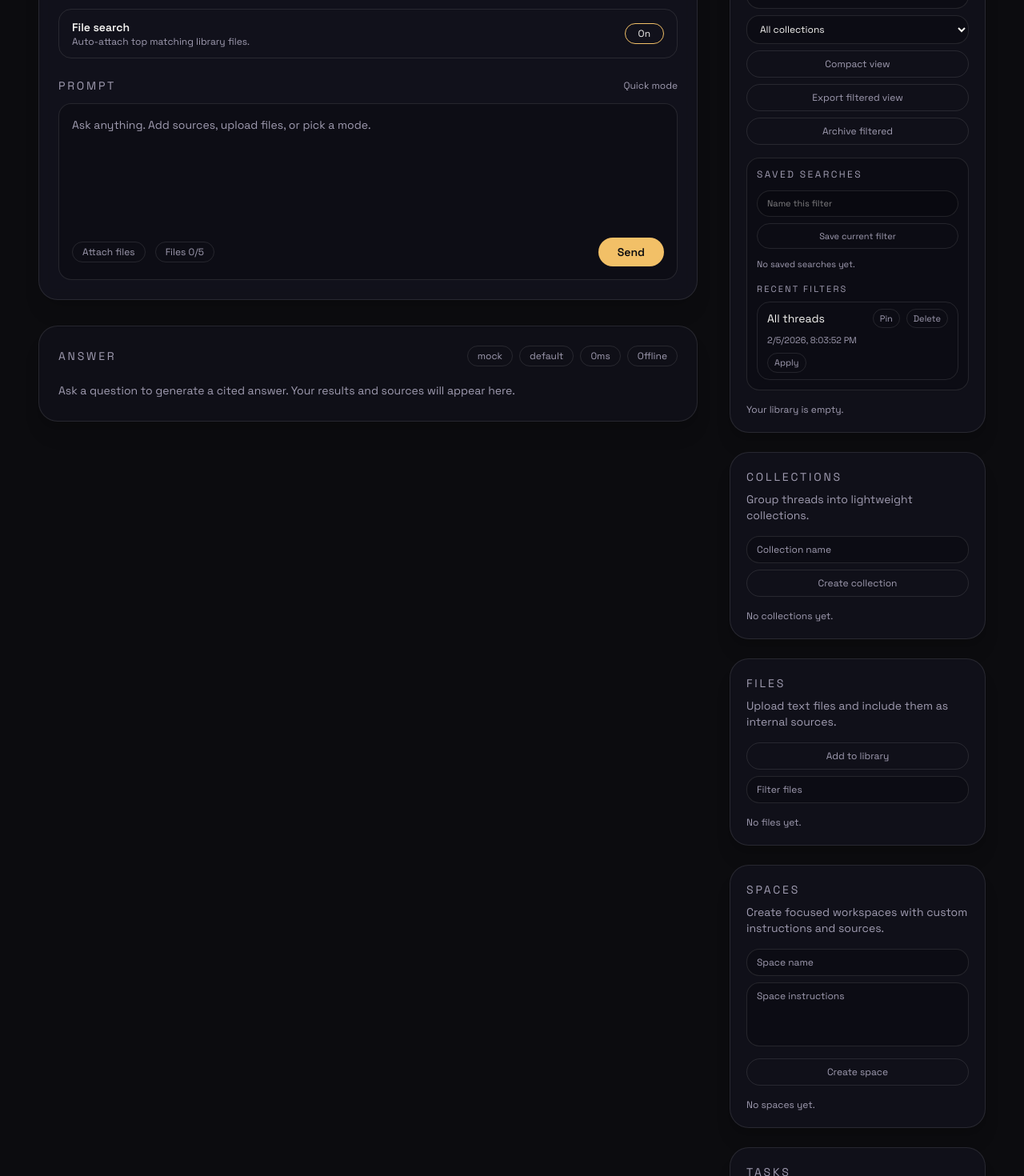
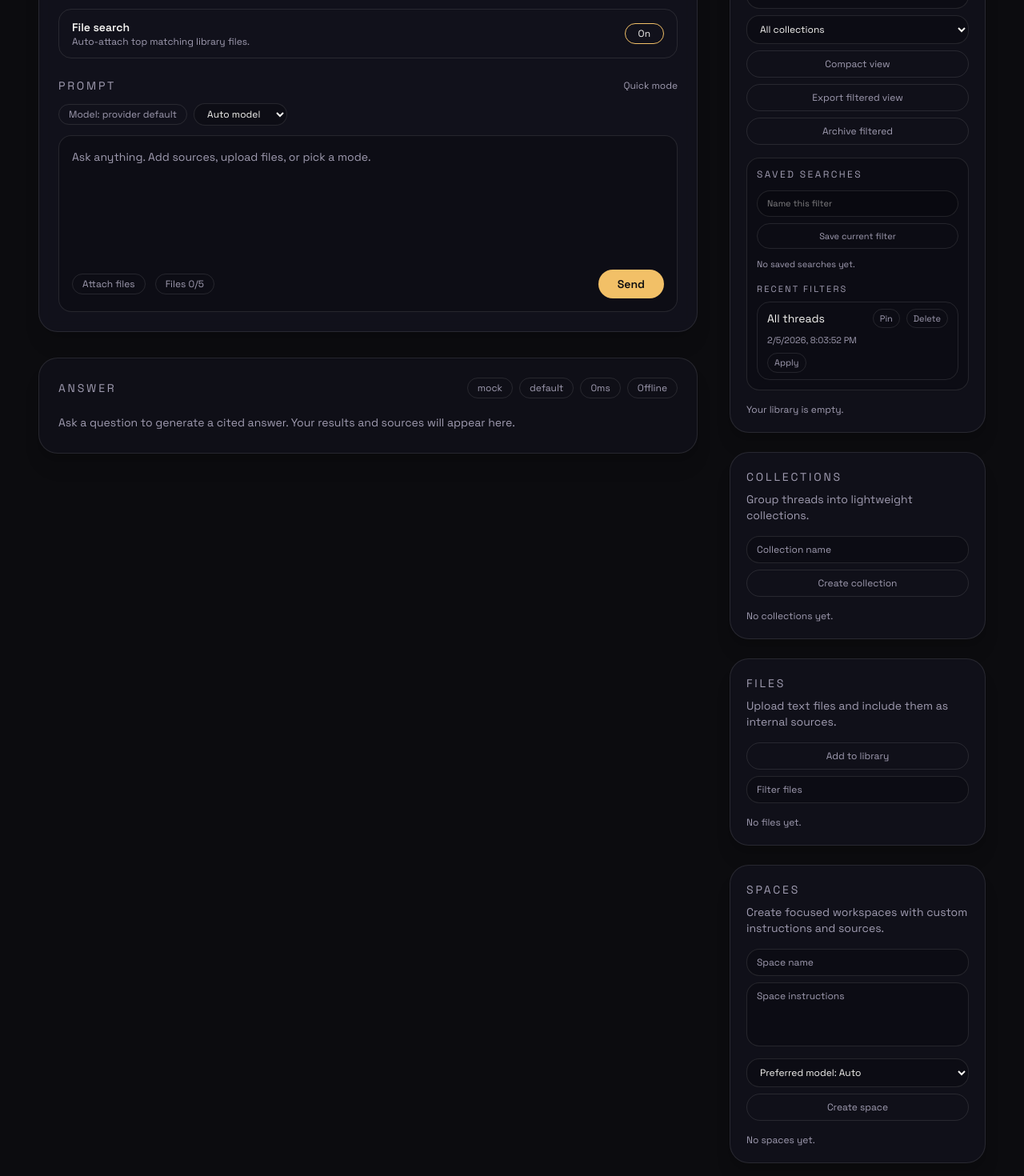
Before and after one commit to sarveshkapre/chat_with_llm, a Next.js app: page / in a window 1280 px wide. Shown: the part 420-1890 px from the top of the page at 80% size. Built offline with nearby package versions, Linux system fonts and the light colour scheme.

Commit message:
feat(spaces): add preferred model routing and override

```diff
--- a/src/components/chat-app.tsx
+++ b/src/components/chat-app.tsx
@@ -72,6 +72,7 @@ const SOURCES: { id: SourceMode; label: string; blurb: string }[] = [
 ];
 
 const REWRITE_MODELS = ["gpt-4.1", "gpt-4.1-mini", "gpt-4o-mini"] as const;
+const REQUEST_MODELS = ["auto", ...REWRITE_MODELS] as const;
 
 const TASK_CADENCES: { id: TaskCadence; label: string }[] = [
   { id: "once", label: "Once" },
@@ -106,6 +107,15 @@ const MAX_ATTACHMENTS = 5;
 const MAX_ATTACHMENT_SIZE = 1_000_000;
 const MAX_LIBRARY_FILES = 20;
 const MAX_LIBRARY_FILE_SIZE = 200_000;
+
+function normalizeRequestModel(
+  value?: string | null
+): (typeof REQUEST_MODELS)[number] {
+  if (!value) return "auto";
+  return REQUEST_MODELS.includes(value as (typeof REQUEST_MODELS)[number])
+    ? (value as (typeof REQUEST_MODELS)[number])
+    : "auto";
+}
 
 export default function ChatApp() {
   const [question, setQuestion] = useState("");
@@ -129,9 +139,15 @@ export default function ChatApp() {
   const [bulkMoveSpaceId, setBulkMoveSpaceId] = useState("");
   const [spaceName, setSpaceName] = useState("");
   const [spaceInstructions, setSpaceInstructions] = useState("");
+  const [spacePreferredModel, setSpacePreferredModel] = useState<
+    (typeof REQUEST_MODELS)[number]
+  >("auto");
   const [editingSpaceId, setEditingSpaceId] = useState<string | null>(null);
   const [editingSpaceName, setEditingSpaceName] = useState("");
   const [editingSpaceInstructions, setEditingSpaceInstructions] = useState("");
+  const [editingSpacePreferredModel, setEditingSpacePreferredModel] = useState<
+    (typeof REQUEST_MODELS)[number]
+  >("auto");
   const [archivedSpaces, setArchivedSpaces] = useState<string[]>([]);
   const [spaceTags, setSpaceTags] = useState<Record<string, string[]>>({});
   const [spaceTagDraft, setSpaceTagDraft] = useState("");
@@ -214,6 +230,9 @@ export default function ChatApp() {
   const [rewriteModel, setRewriteModel] = useState<(typeof REWRITE_MODELS)[number]>(
     "gpt-4.1-mini"
   );
+  const [requestModel, setRequestModel] = useState<(typeof REQUEST_MODELS)[number]>(
+    "auto"
+  );
   const [useThreadContext, setUseThreadContext] = useState(true);
   const fileInputRef = useRef<HTMLInputElement | null>(null);
   const libraryInputRef = useRef<HTMLInputElement | null>(null);
@@ -243,7 +262,14 @@ export default function ChatApp() {
     if (spaceStore) {
       try {
         const parsed = JSON.parse(spaceStore) as Space[];
-        setSpaces(parsed);
+        const normalized = parsed.map((space) => ({
+          ...space,
+          preferredModel:
+            normalizeRequestModel(space.preferredModel) === "auto"
+              ? null
+              : normalizeRequestModel(space.preferredModel),
+        }));
+        setSpaces(normalized);
       } catch {
         setSpaces([]);
       }
@@ -486,6 +512,17 @@ export default function ChatApp() {
     () => spaces.find((space) => space.id === activeSpaceId) ?? null,
     [spaces, activeSpaceId]
   );
+
+  const requestSpace = useMemo(() => {
+    if (followUpLocked && current?.spaceId) {
+      return spaces.find((space) => space.id === current.spaceId) ?? null;
+    }
+    return activeSpace;
+  }, [followUpLocked, current?.spaceId, spaces, activeSpace]);
+
+  const spacePreferredModelValue = requestSpace?.preferredModel?.trim() || undefined;
+  const effectiveRequestModel =
+    requestModel === "auto" ? spacePreferredModelValue : requestModel;
 
   const filteredThreads = useMemo(() => {
     const normalized = search.trim().toLowerCase();
@@ -732,11 +769,12 @@ export default function ChatApp() {
       question,
       mode: effectiveMode,
       sources: effectiveSources,
+      model: effectiveRequestModel,
       context,
       attachments: requestAttachments,
-      spaceInstructions: activeSpace?.instructions ?? "",
-      spaceId: activeSpace?.id,
-      spaceName: activeSpace?.name,
+      spaceInstructions: requestSpace?.instructions ?? "",
+      spaceId: requestSpace?.id,
+      spaceName: requestSpace?.name,
     };
 
     if (!streamingEnabled) {
@@ -1809,12 +1847,15 @@ ${answer.citations
       id: nanoid(),
       name: spaceName.trim(),
       instructions: spaceInstructions.trim(),
+      preferredModel:
+        spacePreferredModel === "auto" ? null : spacePreferredModel,
       createdAt: new Date().toISOString(),
     };
     setSpaces((prev) => [space, ...prev]);
     setActiveSpaceId(space.id);
     setSpaceName("");
     setSpaceInstructions("");
+    setSpacePreferredModel("auto");
     setNotice("Space created.");
   }
 
@@ -1829,6 +1870,7 @@ ${answer.citations
       `# ${space.name}`,
       "",
       space.instructions ? `Instructions: ${space.instructions}` : "Instructions: none",
+      `Preferred model: ${space.preferredModel ?? "Auto"}`,
       "",
       `Total threads: ${spaceThreads.length}`,
       "",
@@ -1856,6 +1898,7 @@ ${answer.citations
     setEditingSpaceId(space.id);
     setEditingSpaceName(space.name);
     setEditingSpaceInstructions(space.instructions);
+    setEditingSpacePreferredModel(normalizeRequestModel(space.preferredModel));
   }
 
   function saveSpaceEdit(id: string) {
@@ -1870,6 +1913,10 @@ ${answer.citations
               ...space,
               name: editingSpaceName.trim(),
               instructions: editingSpaceInstructions.trim(),
+              preferredModel:
+                editingSpacePreferredModel === "auto"
+                  ? null
+                  : editingSpacePreferredModel,
             }
           : space
       )
@@ -1892,6 +1939,7 @@ ${answer.citations
     setEditingSpaceId(null);
     setEditingSpaceName("");
     setEditingSpaceInstructions("");
+    setEditingSpacePreferredModel("auto");
     setNotice("Space updated.");
   }
 
@@ -1899,6 +1947,7 @@ ${answer.citations
     setEditingSpaceId(null);
     setEditingSpaceName("");
     setEditingSpaceInstructions("");
+    setEditingSpacePreferredModel("auto");
   }
 
   function duplicateSpace(space: Space) {
@@ -2164,6 +2213,7 @@ ${answer.citations
           question: task.prompt,
           mode: task.mode,
           sources: task.sources,
+          model: space?.preferredModel ?? undefined,
           attachments: [],
           spaceInstructions: space?.instructions ?? "",
           spaceId: space?.id,
@@ -2435,6 +2485,9 @@ ${answer.citations
                   <p className="mt-1 text-xs text-signal-muted">
                     {activeSpace.instructions || "No instructions set."}
                   </p>
+                  <p className="mt-2 text-[11px] text-signal-muted">
+                    Preferred model: {activeSpace.preferredModel ?? "Auto"}
+                  </p>
                 </div>
               ) : null}
 
@@ -2446,6 +2499,32 @@ ${answer.citations
                   <span className="text-xs text-signal-muted">
                     {activeMode.label} mode
                   </span>
+                </div>
+                <div className="mt-3 flex flex-wrap items-center gap-2 text-xs text-signal-muted">
+                  <span className="rounded-full border border-white/10 px-3 py-1">
+                    Model: {effectiveRequestModel ?? "provider default"}
+                  </span>
+                  {requestModel === "auto" && spacePreferredModelValue ? (
+                    <span className="rounded-full border border-white/10 px-3 py-1">
+                      via {requestSpace?.name ?? "space"}
+                    </span>
+                  ) : null}
+                  <select
+                    value={requestModel}
+                    onChange={(event) =>
+                      setRequestModel(
+                        event.target.value as (typeof REQUEST_MODELS)[number]
+                      )
+                    }
+                    className="rounded-full border border-white/10 bg-black/20 px-3 py-1 text-xs text-signal-text"
+                  >
+                    <option value="auto">Auto model</option>
+                    {REWRITE_MODELS.map((modelOption) => (
+                      <option key={modelOption} value={modelOption}>
+                        {modelOption}
+                      </option>
+                    ))}
+                  </select>
                 </div>
                 <div className="mt-3 rounded-2xl border border-white/10 bg-black/20 p-4">
                   <textarea
@@ -3822,6 +3901,22 @@ ${answer.citations
                 placeholder="Space instructions"
                 className="h-20 w-full resize-none rounded-2xl border border-white/10 bg-black/20 px-3 py-2 text-xs text-signal-text outline-none placeholder:text-signal-muted"
               />
+              <select
+                value={spacePreferredModel}
+                onChange={(event) =>
+                  setSpacePreferredModel(
+                    event.target.value as (typeof REQUEST_MODELS)[number]
+                  )
+                }
+                className="w-full rounded-2xl border border-white/10 bg-black/20 px-3 py-2 text-xs text-signal-text"
+              >
+                <option value="auto">Preferred model: Auto</option>
+                {REWRITE_MODELS.map((modelOption) => (
+                  <option key={modelOption} value={modelOption}>
+                    Preferred model: {modelOption}
+                  </option>
+                ))}
+              </select>
               <button
                 onClick={createSpace}
                 className="w-full rounded-full border border-white/10 px-4 py-2 text-xs text-signal-muted"
@@ -3857,6 +3952,22 @@ ${answer.citations
                           }
                           className="h-20 w-full resize-none rounded-2xl border border-white/10 bg-black/20 px-3 py-2 text-xs text-signal-text outline-none"
                         />
+                        <select
+                          value={editingSpacePreferredModel}
+                          onChange={(event) =>
+                            setEditingSpacePreferredModel(
+                              event.target.value as (typeof REQUEST_MODELS)[number]
+                            )
+                          }
+                          className="w-full rounded-2xl border border-white/10 bg-black/20 px-3 py-2 text-xs text-signal-text"
+                        >
+                          <option value="auto">Preferred model: Auto</option>
+                          {REWRITE_MODELS.map((modelOption) => (
+                            <option key={modelOption} value={modelOption}>
+                              Preferred model: {modelOption}
+                            </option>
+                          ))}
+                        </select>
                         <div className="flex items-center gap-2">
                           <button
                             onClick={() => saveSpaceEdit(space.id)}
@@ -3945,6 +4056,9 @@ ${answer.citations
                             </button>
                           </div>
                         </div>
+                        <p className="mt-2 text-[11px] text-signal-muted">
+                          Preferred model: {space.preferredModel ?? "Auto"}
+                        </p>
                       </>
                     )}
                     <div className="mt-2 text-[11px] text-signal-muted">
--- a/src/components/spaces-view.tsx
+++ b/src/components/spaces-view.tsx
@@ -17,6 +17,7 @@ const THREADS_KEY = "signal-history-v2";
 const ACTIVE_SPACE_KEY = "signal-space-active";
 const ARCHIVED_SPACES_KEY = "signal-spaces-archived-v1";
 const SPACE_TAGS_KEY = "signal-space-tags-v1";
+const REQUEST_MODELS = ["auto", "gpt-4.1", "gpt-4.1-mini", "gpt-4o-mini"] as const;
 
 export default function SpacesView() {
   const [spaces, setSpaces] = useState<Space[]>(() => {
@@ -68,6 +69,9 @@ export default function SpacesView() {
   );
   const [name, setName] = useState("");
   const [instructions, setInstructions] = useState("");
+  const [preferredModel, setPreferredModel] = useState<
+    (typeof REQUEST_MODELS)[number]
+  >("auto");
   const [search, setSearch] = useState("");
   const [sortBy, setSortBy] = useState<"name" | "activity">("activity");
   const [tagFilter, setTagFilter] = useState("");
@@ -175,11 +179,13 @@ export default function SpacesView() {
       id: nanoid(),
       name: name.trim(),
       instructions: instructions.trim(),
+      preferredModel: preferredModel === "auto" ? null : preferredModel,
       createdAt: new Date().toISOString(),
     };
     setSpaces((prev) => [space, ...prev]);
     setName("");
     setInstructions("");
+    setPreferredModel("auto");
     setNotice("Space created.");
   }
 
@@ -239,6 +245,7 @@ export default function SpacesView() {
       `# ${space.name}`,
       "",
       space.instructions ? `Instructions: ${space.instructions}` : "Instructions: none",
+      `Preferred model: ${space.preferredModel ?? "Auto"}`,
       "",
       `Total threads: ${spaceThreads.length}`,
       "",
@@ -271,7 +278,13 @@ export default function SpacesView() {
   }
 
   function exportSpacesData(
-    list: { id: string; name: string; instructions: string; createdAt: string }[],
+    list: {
+      id: string;
+      name: string;
+      instructions: string;
+      preferredModel?: string | null;
+      createdAt: string;
+    }[],
     filePrefix: string
   ) {
     const lines: string[] = [
@@ -290,6 +303,7 @@ export default function SpacesView() {
         return [
           `${index + 1}. ${space.name}`,
           `   - Threads: ${spaceThreads.length}`,
+          `   - Preferred model: ${space.preferredModel ?? "Auto"}`,
           `   - Tags: ${tags}`,
           `   - Created: ${new Date(space.createdAt).toLocaleString()}`,
         ].join("\n");
@@ -354,6 +368,22 @@ export default function SpacesView() {
               placeholder="Space instructions"
               className="mt-3 h-20 w-full resize-none rounded-2xl border border-white/10 bg-black/20 px-3 py-2 text-xs text-signal-text outline-none placeholder:text-signal-muted"
             />
+            <select
+              value={preferredModel}
+              onChange={(event) =>
+                setPreferredModel(
+                  event.target.value as (typeof REQUEST_MODELS)[number]
+                )
+              }
+              className="mt-3 w-full rounded-2xl border border-white/10 bg-black/20 px-3 py-2 text-xs text-signal-text"
+            >
+              <option value="auto">Preferred model: Auto</option>
+              {REQUEST_MODELS.filter((item) => item !== "auto").map((item) => (
+                <option key={item} value={item}>
+                  Preferred model: {item}
+                </option>
+              ))}
+            </select>
             <button
               onClick={createSpace}
               className="mt-3 w-full rounded-full border border-white/10 px-4 py-2 text-xs text-signal-muted"
@@ -471,6 +501,9 @@ export default function SpacesView() {
                   <p className="mt-4 text-xs text-signal-muted">
                     {space.instructions || "No instructions."}
                   </p>
+                  <p className="mt-2 text-[11px] text-signal-muted">
+                    Preferred model: {space.preferredModel ?? "Auto"}
+                  </p>
                   {space.preview.length ? (
                     <div className="mt-4 rounded-2xl border border-white/10 bg-black/20 p-3 text-[11px] text-signal-muted">
                       <p className="text-xs uppercase tracking-[0.2em] text-signal-muted">
--- a/src/lib/types/space.ts
+++ b/src/lib/types/space.ts
@@ -2,5 +2,6 @@ export type Space = {
   id: string;
   name: string;
   instructions: string;
+  preferredModel?: string | null;
   createdAt: string;
 };
```
Also changed, not shown: 1 other file (tests, documents, lock files or other folders).
